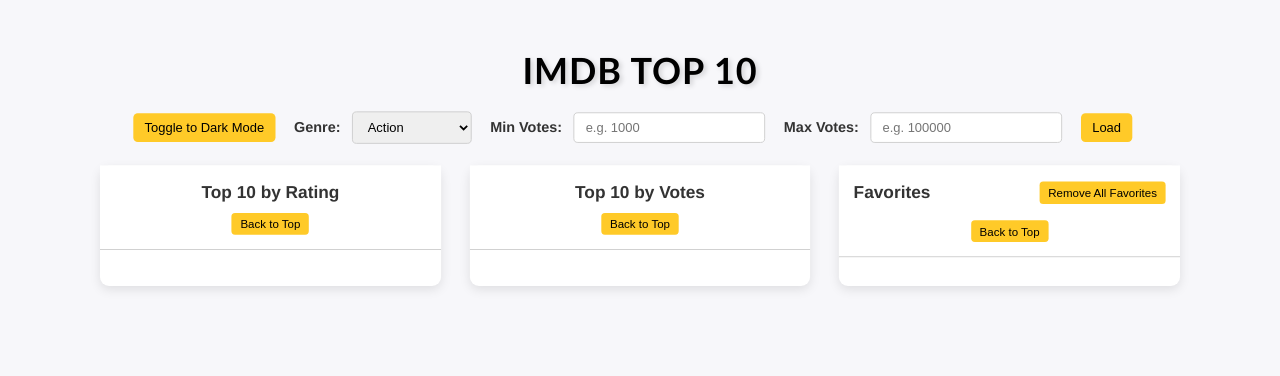
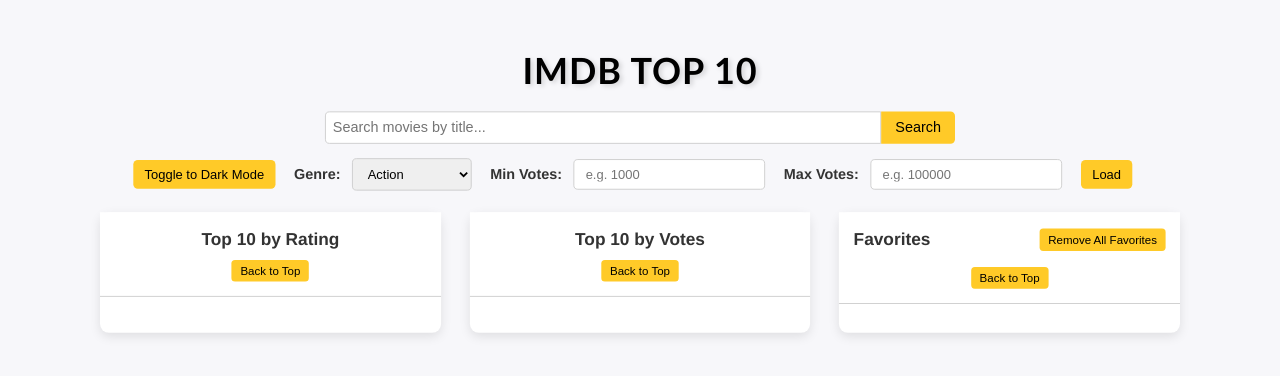
Before and after one commit to ECE3824-Spring2025/imdb-lorentz, a Flask app: page / in a window 1280 px wide. Shown: the top 376 px of the page. Run offline with Flask 3, Linux system fonts and the light colour scheme; parts of the project's set-up code (start-up, migrations or seed data) failed here and were passed over.

Commit message:
Update index.html

```diff
--- a/phase_2_imdb/templates/index.html
+++ b/phase_2_imdb/templates/index.html
@@ -90,6 +90,33 @@
         color: #fff;
       }
 
+          /* Search bar styles */
+    .search-container {
+      display: flex;
+      justify-content: center;
+      margin: 1rem 0;
+    }
+
+    #searchInput {
+      width: 50%;
+      padding: 0.5rem;
+      border: 1px solid #ccc;
+      border-radius: 5px 0 0 5px;
+      font-size: 1rem;
+    }
+
+    #searchBtn {
+      padding: 0.5rem 1rem;
+      background-color: #ffca28;
+      border: none;
+      border-radius: 0 5px 5px 0;
+      cursor: pointer;
+      font-size: 1rem;
+    }
+
+    #searchBtn:hover {
+      background-color: #ffc107;
+    }
 
     /* Container with zoom-out effect */
     .container {
@@ -312,6 +339,11 @@
   <div class="container">
     <h1>IMDB Top 10</h1>
 
+    <div class="search-container">
+      <input type="text" id="searchInput" placeholder="Search movies by title...">
+      <button id="searchBtn">Search</button>
+    </div>
+
     <div class="controls">
       <button id="darkModeToggle">Toggle Dark Mode</button>
       <label for="genreSelect">Genre:</label>
@@ -436,7 +468,87 @@
     const removeAllFavBtn = document.getElementById("removeAllFavBtn");
     const modal = document.getElementById("modal");
     const modalImg = document.getElementById("modalImg");
+    const searchInput = document.getElementById("searchInput");
+const searchBtn = document.getElementById("searchBtn");
 
+// Search functionality
+searchBtn.addEventListener("click", performSearch);
+searchInput.addEventListener("keypress", (event) => {
+  if (event.key === "Enter") {
+    performSearch();
+  }
+});
+
+function performSearch() {
+  const searchTerm = searchInput.value.trim().toLowerCase();
+
+  if (!searchTerm) {
+    showToast("Please enter a search term");
+    return;
+  }
+
+  const searchResults = [];
+
+  // Search in all three lists
+  document.querySelectorAll(".movie-item").forEach(movieItem => {
+    const movieTitle = movieItem.querySelector("strong").textContent.toLowerCase();
+
+    if (movieTitle.includes(searchTerm)) {
+      const highlightedItem = movieItem.cloneNode(true);
+      searchResults.push(highlightedItem);
+    }
+  });
+
+  // Display search results
+  if (searchResults.length > 0) {
+    // Create modal for search results
+    const searchModal = document.createElement("div");
+    searchModal.className = "modal";
+    searchModal.style.display = "flex";
+    searchModal.style.flexDirection = "column";
+    searchModal.style.padding = "20px";
+    searchModal.style.overflow = "auto";
+
+    const resultsContainer = document.createElement("div");
+    resultsContainer.style.background = document.body.classList.contains("dark-mode") ? "#333" : "#fff";
+    resultsContainer.style.padding = "20px";
+    resultsContainer.style.borderRadius = "10px";
+    resultsContainer.style.maxWidth = "80%";
+    resultsContainer.style.maxHeight = "80%";
+    resultsContainer.style.overflow = "auto";
+
+    const resultsHeader = document.createElement("h2");
+    resultsHeader.textContent = `Search Results (${searchResults.length})`;
+    resultsHeader.style.color = document.body.classList.contains("dark-mode") ? "#fff" : "#333";
+    resultsContainer.appendChild(resultsHeader);
+
+    const closeButton = document.createElement("button");
+    closeButton.textContent = "Close";
+    closeButton.style.padding = "10px 20px";
+    closeButton.style.backgroundColor = "#ffca28";
+    closeButton.style.border = "none";
+    closeButton.style.borderRadius = "5px";
+    closeButton.style.marginBottom = "20px";
+    closeButton.style.cursor = "pointer";
+    closeButton.onclick = () => document.body.removeChild(searchModal);
+    resultsContainer.appendChild(closeButton);
+
+    searchResults.forEach(result => {
+      resultsContainer.appendChild(result);
+    });
+
+    searchModal.appendChild(resultsContainer);
+    document.body.appendChild(searchModal);
+
+    searchModal.addEventListener("click", (e) => {
+      if (e.target === searchModal) {
+        document.body.removeChild(searchModal);
+      }
+    });
+  } else {
+    showToast("No movies found matching your search");
+  }
+}
     // Flask server endpoint (ensure port matches your Flask server)
     const API_BASE_URL = "http://127.0.0.1:8080/api/movies";
 
```
